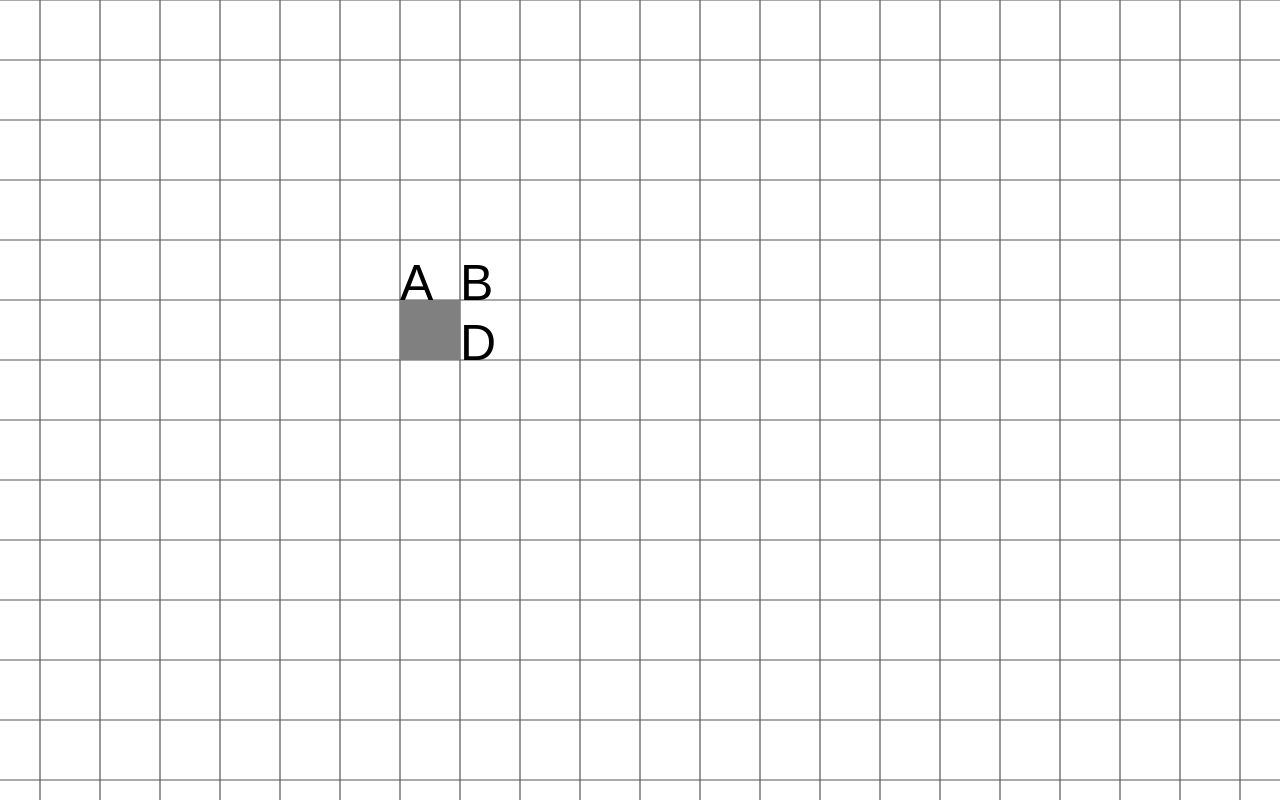
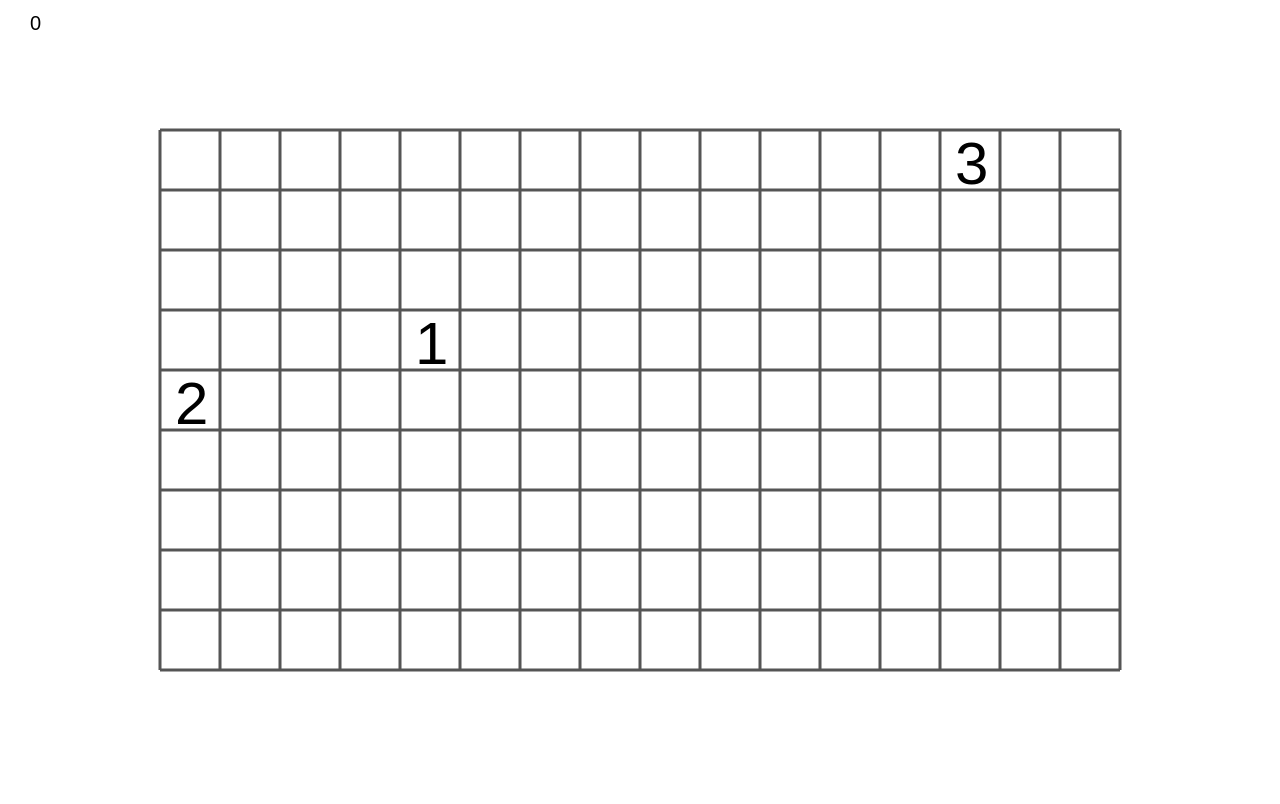
Before and after one commit to nodi-darko/nodi.canvas, a plain HTML site: page index.html in a window 1280 px wide. Drawn offline with Linux system fonts and the light colour scheme.

Commit message:
center view

```diff
--- a/index.html
+++ b/index.html
@@ -4,6 +4,7 @@
     <title>nodi.canvas</title>
 	<meta name="viewport" content="width=device-width, initial-scale=1.0, user-scalable=no">
     <link rel="stylesheet" type="text/css" href="./src/gui/css/main.css">
+    <script src="./src/core/math.js"></script>
 </head>
 
 <body>
@@ -11,6 +12,7 @@
 </body>
 
 <script type = "module">
+    import NodiGame from "./src/nodi/game.js"
     import NodiView from "./src/gui/view.js"
     import NodiLayer from "./src/gui/layer.js"
     import NodiGrid from "./src/nodi/grid.js"
@@ -18,46 +20,71 @@
     let canvas = document.getElementById("nodicanvas");
 
     // create view
-    let view = new NodiView(canvas);
-    view.setScale(5)
-    view.setTranslate(window.screen.availWidth / 2, window.screen.availHeight / 2);
-
-    // add grid
-    let grid = new NodiGrid(12, 0.02)
+    let game = new NodiGame(canvas);
+    let grid = new NodiGrid("grid", 12, 0.05, 16, 9)
+    game.setGrid(grid);
+    game.setCenter(grid.mid.x, grid.mid.y);
+    game.setScale(60);
 
     // add custom layer
-    let dataLayer = new NodiLayer();
+    let dataLayer = game.newLayer("data");
+
     dataLayer.render = function (view) {
-        let ctx = view.ctx;
         view.ctx.lineWidth = 1;
-        ctx.fillStyle = 'black';
-        ctx.fillText("A", 0, 0);
-        ctx.fillText("B", 12, 0);
-        ctx.fillText("C", 0, 12);
-        ctx.fillText("D", 12, 12);
+        view.ctx.font = "1px Arial";
+        view.ctx.fillStyle = 'black';
+        let n = 1;
+        if (this.d) {
+            for(let item in this.d) {
+                this.fillText(this.d[item].number, this.d[item]);
+            }
+        }
     }
 
     // add custom layer
-    let coverLayer = new NodiLayer();
-    coverLayer.render = function (view) {
-        let ctx = view.ctx;
+    let coverLayer = game.newLayer("cover");
+
+    coverLayer.render = function (game) {
+        let ctx = game.ctx;
         ctx.lineWidth = 1;
         ctx.fillStyle = 'gray';
-        ctx.beginPath();
-        ctx.fillRect(0, 0, 12, 12);
-        ctx.stroke();
-
+        let data = game.layers["data"].d;
+        if (data) {
+            ctx.beginPath();
+            for(let id in data) {
+                let item = data[id];
+                if (item.visible === false) {
+                    ctx.fillRect(item.x, item.y, 1, 1);
+                }
+            }
+            ctx.stroke();
+        }
     }
 
-    view.addLayer(grid);
-    view.addLayer(dataLayer);
-    view.addLayer(coverLayer);
+    coverLayer.onMouseClick = function (e) {
+        if (game.state == "init") {
+            game.start();
+        }
+    }
+
+    coverLayer.onMouseDown = function (e) {
+        let itemPos = e.gridY * this.view.grid.w + e.gridX;
+        let item = game.layers["data"].d[itemPos];
+
+        if (item) {
+            game.coverClicked(item);
+            return true;
+        }
+        else return false;
+    }
+
 
 
     // redraw after resize event
-    window.view = view;
+    window.view = game;
     window.addEventListener("resize", function() { window.view.resize(); } );
 
+    game.init();
 
 </script>
 
--- /dev/null
+++ b/src/core/math.js
@@ -0,0 +1,3 @@
+Math.getRandomInt = function getRandomInt(max) {
+    return Math.floor(Math.random() * max);
+}
--- a/src/core/vec2.js
+++ b/src/core/vec2.js
@@ -108,6 +108,8 @@ export default class Vec2 {
         this.x = x; this.y = y;
         return this;
     }
+
+
 }
 
 
@@ -140,6 +142,7 @@ Vec2.dot = function(a, b) {
 Vec2.cross = function(a, b) {
     return a.x * b.y - a.y * b.x;
 };
+
 Vec2.distance = function(a, b) {
     let va, vb;
     if (a instanceof Vec2 == false) va = new Vec2(a[0], a[1]);
@@ -147,3 +150,7 @@ Vec2.distance = function(a, b) {
     let d = va.subtract(vb);
     return Math.sqrt((d[0] * d[0]) + (d[1] * d[1]));
 }
+
+Vec2.getRandom = function(mx, my) {
+    return new Vec2(Math.getRandomInt(mx), Math.getRandomInt(my))
+}
--- /dev/null
+++ b/src/gui/hud.js
@@ -0,0 +1,17 @@
+import NodiLayer from "../gui/layer.js";
+
+export default class NodiHud extends NodiLayer {
+    constructor(game) {
+        super();
+        this.game = game;
+    }
+
+    render() {
+        let ctx = this.game.ctx;
+        ctx.setTransform(1, 0, 0, 1, 0, 0);
+        ctx.font = "20px Arial";
+        ctx.fillStyle = 'black';
+        ctx.fillText(parseInt(this.game.point), 30, 30);
+    }
+
+}
--- a/src/gui/layer.js
+++ b/src/gui/layer.js
@@ -1,17 +1,18 @@
 import Transformation from "../core/transformation.js";
 
 export default class NodiLayer extends Transformation {
-    constructor() {
+    constructor(name) {
         super();
+        this.name = name;
         this.viewPort = new DOMRect(4);
         this.pointerevents_method = "mouse";
+        this.visible = true;
     }
 
     attachView(view) {
         this.view = view;
-        this.updateViewPort()
+        this.updateViewPort();
     }
-
 
     updateViewPort() {
         if (!this.view) return;
@@ -22,11 +23,15 @@ export default class NodiLayer extends Transformation {
         this.viewPort.y = top;
         this.viewPort.width = this.view.canvas.width * this.scale / this.view.scale;
         this.viewPort.height = this.view.canvas.height * this.scale / this.view.scale;
-        //console.log("update view port layer", this.tx, this.view.tx);
     }
 
-    render(view) {
-
+    fillText(t, pos) {
+        this.view.ctx.fillText(t, (pos.x + 0.25) , (pos.y + 0.9));
     }
 
+    onMouseClick(e) {return false;}
+    onMouseDown(e) {return false;}
+    onMouseUp(e) {return false;}
+    render(view) {}
+
 }
--- a/src/gui/view.js
+++ b/src/gui/view.js
@@ -1,12 +1,14 @@
 import Vec2 from "../core/vec2.js";
 import NodiLayer from "../gui/layer.js";
+import NodiHud from "./hud.js";
 
 export default class NodiView extends NodiLayer {
   constructor(canvas) {
     super([10, 0.1]);
-    this.layers = [];
+    super.view = this;
+    this.layers = {};
 
-    this.dragable = true;
+    this.dragable = false;
 
     this.mouseStartCanvas = new Vec2(0, 0);
     this.mouseCurrentCanvas = new Vec2(0, 0);
@@ -19,6 +21,8 @@ export default class NodiView extends NodiLayer {
     this.viewPort = new DOMRect();
 
     this.startRendering();
+    this.center = new Vec2(0, 0);
+    this.zoomPoint = new Vec2(0, 0);
   }
 
   setCanvas(canvas) {
@@ -76,7 +80,14 @@ export default class NodiView extends NodiLayer {
 
   onMouseDown(e) {
     this.extendMouseData(e);
+    let hit = false;
+    for (let layerName in this.layers) {
+      let layer = this.layers[layerName];
 
+      hit = hit || layer.onMouseDown(e);
+    }
+
+    if (hit == false) {
       var is_primary = e.isPrimary === undefined || !e.isPrimary;
       this.mouseStartCanvas = new Vec2(e.canvasX, e.canvasY);
       this.mouseCurrentCanvas = this.mouseStartCanvas.clone();
@@ -86,24 +97,22 @@ export default class NodiView extends NodiLayer {
       } else {
         this.pointerIsDouble = false;
       }
+
       this.pointerDown = true;
       this.canvas.focus();
 
       //left button mouse / single finger
       if (e.which == 1 && !this.pointerIsDouble && this.dragable) {
-      //console.log("pointerevents: dragging_canvas start");
         this.draggingCanvas = true;
       }
 
       this.isMouseDown = true;
 
-    return false;
+    }
   }
 
   onMouseMove(e) {
-    if (this.layers.length == 0) {
-      return;
-    }
+
     this.extendMouseData(e);
     this.mouseCurrentCanvas.x = e.canvasX;
     this.mouseCurrentCanvas.y = e.canvasY;
@@ -123,8 +132,22 @@ export default class NodiView extends NodiLayer {
   }
 
   onMouseUp(e) {
-    if (this.layers.length == 0) return;
+    e.stopPropagation();
+    e.preventDefault();
+    this.extendMouseData(e);
+    this.mouseCurrentCanvas.x = e.canvasX;
+    this.mouseCurrentCanvas.y = e.canvasY;
+    var delta = this.mouseCurrentCanvas.subtract(this.mouseStartCanvas);
+    let hit = false;
 
+    for (let layerName in this.layers) {
+      let layer = this.layers[layerName];
+      layer.onMouseUp(e);
+      if (delta.length() < 0.1) layer.onMouseClick(e);
+      hit = hit || layer.onMouseUp(e);
+    }
+
+    if (hit == false && this.draggingCanvas) {
       var isPrimary = e.isPrimary === undefined || e.isPrimary;
       this.node_mouse_down = null;
 
@@ -132,11 +155,6 @@ export default class NodiView extends NodiLayer {
         return false;
       }
 
-    this.extendMouseData(e);
-    this.mouseCurrentCanvas.x = e.canvasX;
-    this.mouseCurrentCanvas.y = e.canvasY;
-
-    var delta = this.mouseCurrentCanvas.subtract(this.mouseStartCanvas);
 
       this.tx += delta.x * this.scale;
       this.ty += delta.y * this.scale;
@@ -153,16 +171,12 @@ export default class NodiView extends NodiLayer {
       }
 
       this.last_mouse = this.mouseCurrentCanvas;
-    e.stopPropagation();
-    e.preventDefault();
+    }
+
     return false;
   }
 
   onMouseWheel(e) {
-    if (this.layers.length == 0 || !this.dragable) {
-      return;
-    }
-
     var delta = e.wheelDeltaY != null ? e.wheelDeltaY : e.detail * -60;
 
     this.extendMouseData(e);
@@ -175,32 +189,25 @@ export default class NodiView extends NodiLayer {
       scale *= 1 / 1.1;
     }
 
-    this.setScale(scale, [e.clientX, e.clientY]);
+    this.setScale(scale);
+
 
     e.preventDefault();
+    this.focusOn();
     return false;
   }
 
   extendMouseData(e) {
-    var clientX_rel = 0;
-    var clientY_rel = 0;
-
-    if (this.canvas) {
-      var b = this.canvas.getBoundingClientRect();
-      clientX_rel = e.clientX - b.left;
-      clientY_rel = e.clientY - b.top;
-    } else {
-      clientX_rel = e.clientX;
-      clientY_rel = e.clientY;
-    }
-    e.canvasX = clientX_rel / this.scale - this.tx;
-    e.canvasY = clientY_rel / this.scale - this.ty;
+    e.canvasX = (e.clientX - this.tx) / this.scale;
+    e.canvasY = (e.clientY - this.ty) / this.scale;
+    e.gridX = Math.floor(e.canvasX);
+    e.gridY = Math.floor(e.canvasY);
   }
 
   addLayer(newLayer) {
     if (newLayer) {
       newLayer.attachView(this);
-      this.layers.push(newLayer);
+      this.layers[newLayer.name] = newLayer;
     }
 
     // refresh completely
@@ -211,14 +218,26 @@ export default class NodiView extends NodiLayer {
     if (this.canvas?.width == 0 || this.canvas?.height == 0) {
       return;
     }
-    var ctx = this.ctx;
 
-    ctx.setTransform(1, 0, 0, 1, 0, 0);
-    ctx.clearRect(0, 0, this.canvas.width, this.canvas.height);
 
-    for (let layer of this.layers) {
+    this.ctx.setTransform(1, 0, 0, 1, 0, 0);
+    this.ctx.clearRect(0, 0, this.canvas.width, this.canvas.height);
+
     // transform camera
-      ctx.setTransform(
+    this.ctx.setTransform(
+      this.sx,
+      0,
+      0,
+      this.sy,
+      this.tx + this.dx,
+      this.ty + this.dy
+    );
+    if (this.grid) this.grid.render(this);
+
+    for (let layerName in this.layers) {
+      let layer = this.layers[layerName];
+      // transform camera
+      this.ctx.setTransform(
         this.sx,
         0,
         0,
@@ -228,11 +247,13 @@ export default class NodiView extends NodiLayer {
       );
 
       //transform layer
-      ctx.transform(layer.sx, 0, 0, layer.sy, layer.tx, layer.ty);
+      this.ctx.transform(layer.sx, 0, 0, layer.sy, layer.tx, layer.ty);
 
       // draw layer
-      layer.render(this);
+      if (layer.visible) layer.render(this);
     }
+
+    if (this.hud) this.hud.render();
   }
 
   resize(width, height) {
@@ -248,12 +269,40 @@ export default class NodiView extends NodiLayer {
 
     this.canvas.width = width;
     this.canvas.height = height;
+
+
     this.updateViewPort();
     this.updateViewRect();
+
+    this.focusOn();
+  }
+
+  setScale(s) {
+    super.setScale(s);
+  }
+
+  setTranslate(x, y) {
+    this.tx = x;
+    this.ty = y;
+  }
+
+  focusOn() {
+    let delta = Vec2.multiply(this.center, this.scale);
+
+    this.tx = (this.viewPort.x + this.viewPort.width / 2) - delta.x;
+    this.ty = (this.viewPort.y + this.viewPort.height / 2) - delta.y;
+  }
+
+  setCenter(x, y) {
+    this.center.x = x;
+    this.center.y = y;
+    this.zoomPoint.x = x;
+    this.zoomPoint.y = y;
   }
 
   updateViewRect() {
-    for (let layer of this.layers) {
+    for (let layerName in this.layers) {
+      let layer = this.layers[layerName];
       layer.updateViewPort();
     }
   }
--- /dev/null
+++ b/src/nodi/game.js
@@ -0,0 +1,80 @@
+import NodiView from "../gui/view.js";
+import NodiLayer from "../gui/layer.js";
+import Vec2 from "../core/vec2.js";
+import NodiHud from "../gui/hud.js";
+
+export default class NodiGame extends NodiView {
+    constructor(canvas) {
+      super(canvas);
+
+      this.level = 1;
+      this.state = "init";
+      this.lastCell = 1;
+      this.point = 0;
+
+      super.hud = new NodiHud(this);
+    }
+
+    setGrid(grid) {
+        this.grid = grid;
+    }
+
+    newLayer(name) {
+        let layer = new NodiLayer(name);
+        layer.game = this;
+        this.addLayer(layer);
+        return layer;
+    }
+
+    init() {
+        this.state = "init";
+        let dataLayer = this.layers["data"];
+        dataLayer.d = {};
+        dataLayer.datasource = [];
+
+        for(let yFill = 0; yFill < this.grid.h; yFill++) {
+            for(let xFill = 0; xFill < this.grid.w; xFill++) {
+                dataLayer.datasource.push(new Vec2(xFill, yFill));
+            }
+        }
+
+        for(let i = 0; i < this.level + 2; i++) {
+            let itemPos = Math.getRandomInt(dataLayer.datasource.length);
+            let data = dataLayer.datasource[itemPos]
+            data.visible = true;
+            data.id = itemPos;
+            data.number = i + 1;
+            let itemID = data.y * this.grid.w + data.x;
+            dataLayer.d[itemID] = data;
+            dataLayer.datasource.splice(itemPos, 1);
+        }
+    }
+
+    start() {
+        this.state = "running";
+        let data = this.layers["data"].d;
+        if (data) {
+            for(let id in data) {
+                let item = data[id];
+                item.visible = false;
+            }
+        }
+        this.lastCell = 1;
+    }
+
+    coverClicked(item) {
+        if (this.state == "running" && this.lastCell == item.number) {
+            item.visible = true;
+            this.point++;
+            this.lastCell++;
+        } else {
+            this.start();
+            this.point--;
+        }
+
+        if (this.lastCell == this.level + 3) {
+            this.level++;
+            this.init();
+        }
+    }
+}
--- a/src/nodi/grid.js
+++ b/src/nodi/grid.js
@@ -1,41 +1,56 @@
+import Vec2 from "../core/vec2.js";
 import NodiLayer from "../gui/layer.js";
 
 export default class NodiGrid extends NodiLayer{
-    constructor(gridsize, lineWidth) {
-        super();
-        this.CANVAS_GRID_SIZE = gridsize;
-        this.setScale(gridsize);
+    constructor(name, gridSize, lineWidth, w, h) {
+        super(name);
+        this.gridSize = gridSize;
         this.lineWidth = lineWidth;
+        this.w = w;
+        this.h = h;
+        this.setScale(this.gridSize);
+        this.mid = new Vec2(this.w, this.h).divide(2);
+    }
+
+    worldToGrid(x, y) {
+        return new Vec2(Math.floor(x / this.gridSize), Math.floor(y / this.gridSize));
+    }
+
+    screenToGrid(x, y) {
+        return this.worldToGrid(x, y);
     }
 
     render(view) {
         view.ctx.strokeStyle = "#555";
-        let s = 1;
-
         let marginx = this.viewPort.width * 0.1;
         let marginy = this.viewPort.height * 0.1;
-        let grid_area = [   this.viewPort.x - marginx,
-                            this.viewPort.y - marginy,
-                            this.viewPort.x + this.viewPort.width + 2 * marginx,
-                            this.viewPort.y + this.viewPort.height + 2 * marginy];
+        let left = 0, top = 0, right, down;
 
-        let l = Math.floor(grid_area[0] / s) * s;
-        let t = Math.floor(grid_area[1] / s) * s + s;
-        let r = grid_area[2];
-        let d = grid_area[3];
+        if (this.w == 0 || this.w == undefined) {
+            left = Math.floor(this.viewPort.x - marginx);
+            right = left + this.viewPort.width + 2 * marginx;
+        } else {
+            right = this.w;
+        }
+        if (this.h == 0 || this.h == undefined) {
+            top = Math.floor(this.viewPort.y - marginy);
+            down = top + this.viewPort.height + 2 * marginy;
+        } else {
+            down = this.h;
+        }
 
         //console.log("draw grid", grid_area[0]);
         view.ctx.lineWidth = this.lineWidth;
         view.ctx.beginPath();
 
-        for (var x = l; x <= r; x += s) {
-            view.ctx.moveTo(x, t);
-            view.ctx.lineTo(x, d);
+        for (var x = left; x <= right; x += 1) {
+            view.ctx.moveTo(x, top);
+            view.ctx.lineTo(x, down);
         }
 
-        for (var y = t; y <= d; y += s) {
-            view.ctx.moveTo(l, y);
-            view.ctx.lineTo(r, y);
+        for (var y = top; y <= down; y += 1) {
+            view.ctx.moveTo(left, y);
+            view.ctx.lineTo(right, y);
         }
         view.ctx.stroke();
     }
```
Also changed, not shown: src/core/transformation.js (+8 -12 lines). Lines whose indentation alone changed are shown as unchanged.
